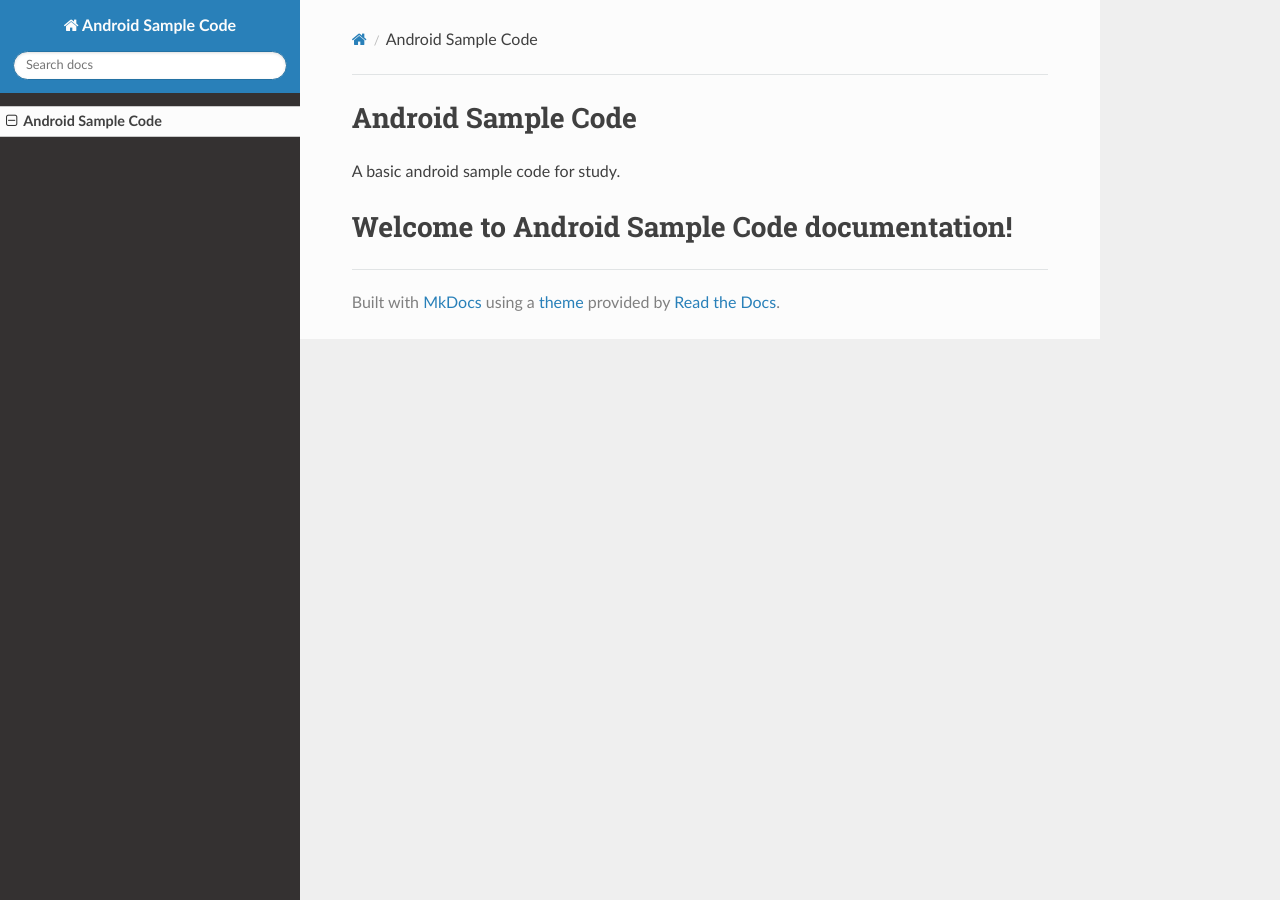
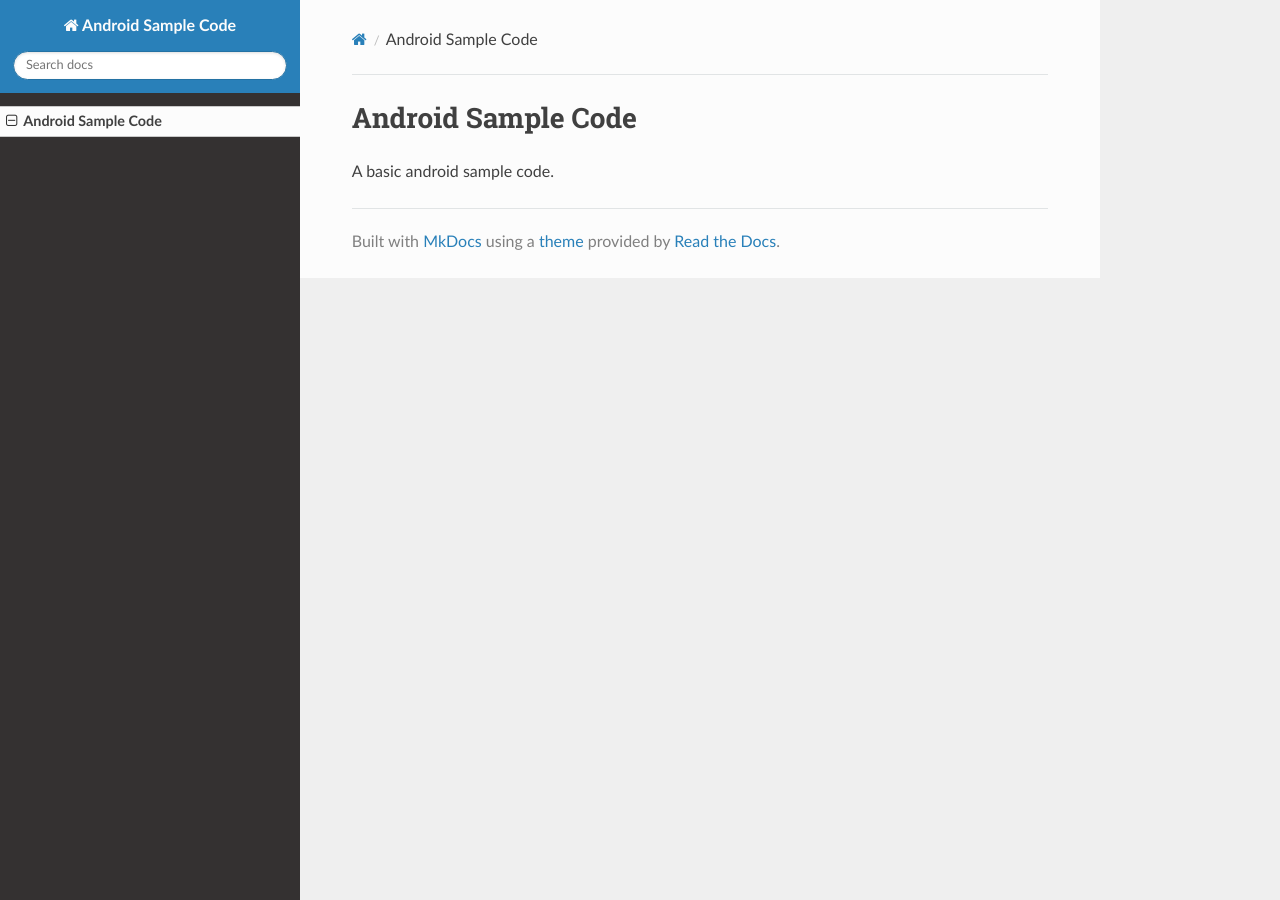
Before and after one commit to ngyzqf/android-sample-code, an MkDocs documentation site: the page built from docs/index.md, in a window 1280 px wide. Built offline with MkDocs 1.6.1, drawn with Linux system fonts in a browser that asks for light colours; nearby versions of some CDN libraries.

Commit message:
modify README
Signed-off-by: guangyuan.niu <guangyuan.niu@t2mobile.com>

```diff
--- a/README.md
+++ b/README.md
@@ -1,3 +1,3 @@
 Android Sample Code
 ===================
-A basic android sample code for study.
+A basic android sample code.
--- a/docs/index.md
+++ b/docs/index.md
@@ -1,3 +1 @@
 {!README.md!}
-
-# Welcome to Android Sample Code documentation!
```
